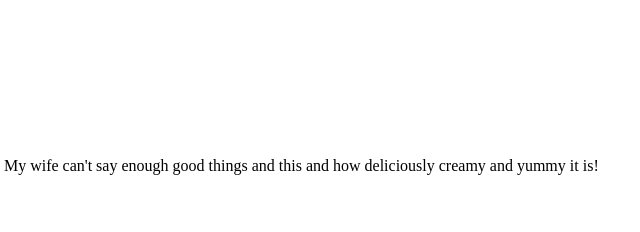
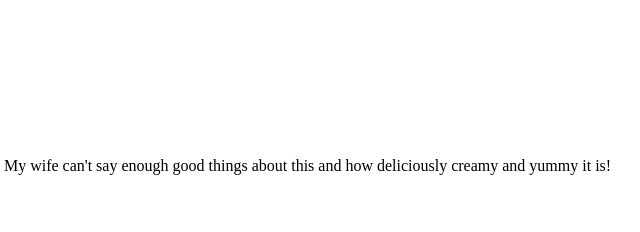
Before and after one commit to LeeJacobs78/odin-recipes, a plain HTML site: page recipes/maccheese.html in a window 1280 px wide. Shown: the top 232 px of the page, 483-1123 px from the left. Drawn offline with Linux system fonts and the light colour scheme.

Commit message:
fixed a misspell

```diff
--- a/recipes/maccheese.html
+++ b/recipes/maccheese.html
@@ -8,7 +8,7 @@
         <img src="../img/macandcheese.png" width= 300 alt="Creamy mac and cheese">
         <h3>Description</h3>
         <p>This is the creamiest macaroni and cheese recipe you will ever feast
-            upon.  My wife can't say enough good things and this and how deliciously
+            upon.  My wife can't say enough good things about this and how deliciously
             creamy and yummy it is!
         </p>
         <h3>Ingredients</h3>
```
